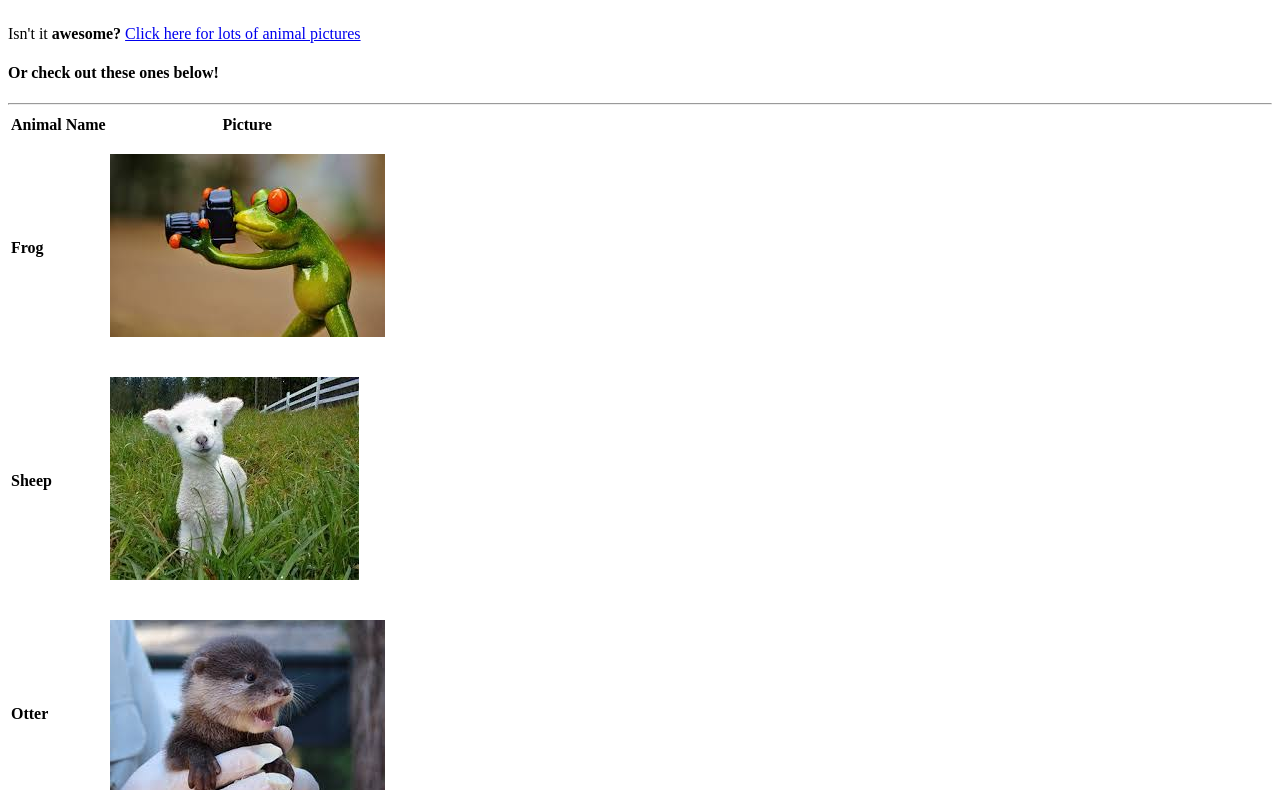
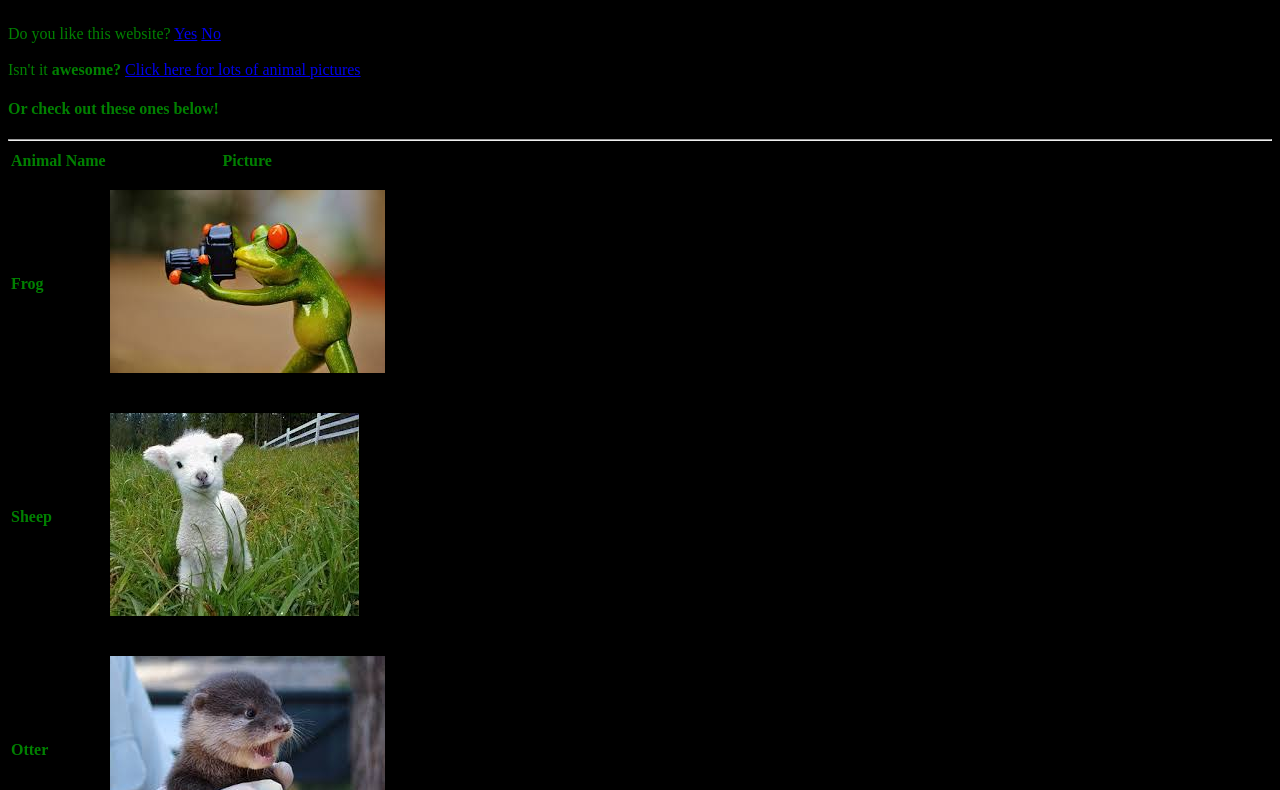
Before and after one commit to cjuhnke/cjuhnke.github.io, a plain HTML site: page index.html in a window 1280 px wide. Shown: the part 73-863 px from the top of the page. Drawn offline with Linux system fonts and the light colour scheme.

Commit message:
Added website opinion pages and changed colors

```diff
--- a/index.html
+++ b/index.html
@@ -3,10 +3,18 @@
 <head>
   <meta charset="utf-8">
   <title>Chris' Amazing Website</title>
+  <style media="screen">
+    body {
+      background-color:#000000;
+      color: green;
+    }
+  </style>
 </head>
 <body>
   <h1>Hi! Welcome to my website!</h1>
   <br>
+  Do you like this website? <a href="yes.html">Yes</a> <a href="no.html">No</a>
+  <br><br>
   Isn't it <b>awesome?</b>
 
   <a href="https://www.google.com/search?q=cute+animals">Click here for lots of animal pictures</a>
```
Also changed, not shown: no.html (added, +3 -0 lines), yes.html (added, +3 -0 lines), 2 other files.
